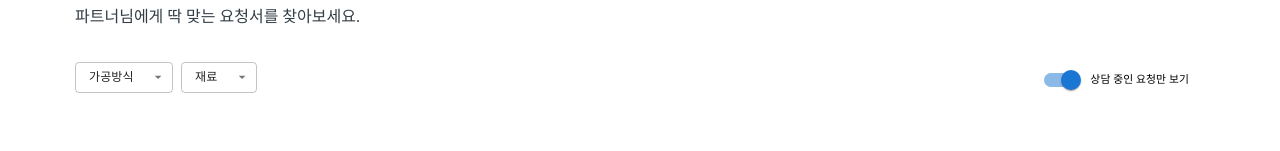
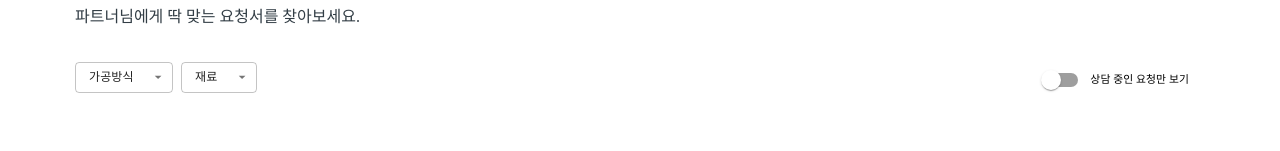
Before and after one commit to exxocism/coding-test-repo, a React (Create React App) app in the folder client/: page / in a window 1280 px wide. Shown: the part 137-288 px from the top of the page. Built offline with nearby package versions, Linux system fonts and the light colour scheme.

Commit message:
:gear: wip: Filter Component Implemented

```diff
--- a/client/src/Components/Filter.tsx
+++ b/client/src/Components/Filter.tsx
@@ -195,7 +195,7 @@ const Filter = () => {
       <GhostDiv />
       <FormGroup>
         <FormControlLabelStyled
-          control={<Switch defaultChecked />}
+          control={<Switch />}
           label="상담 중인 요청만 보기"
         />
       </FormGroup>
```
